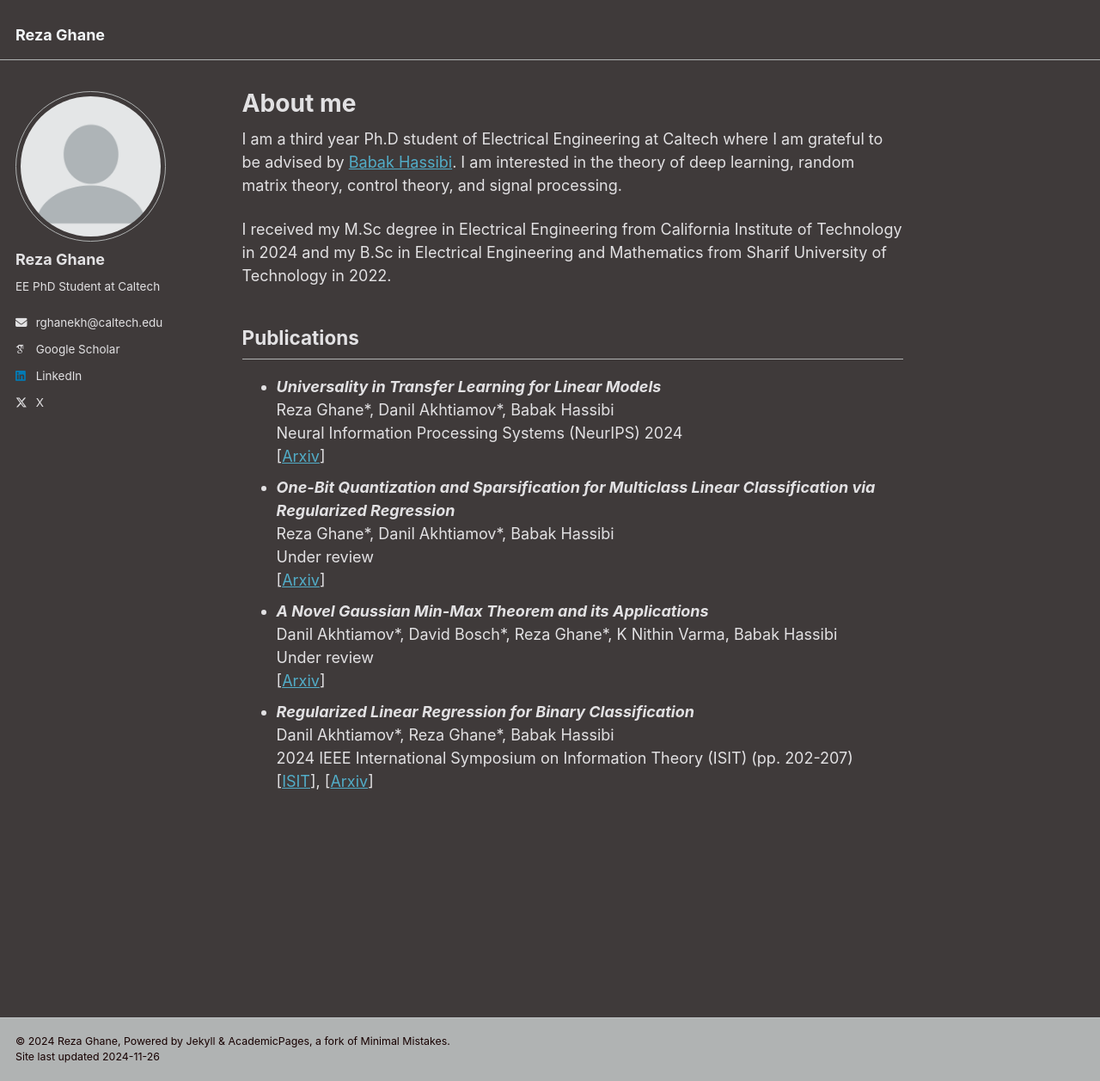
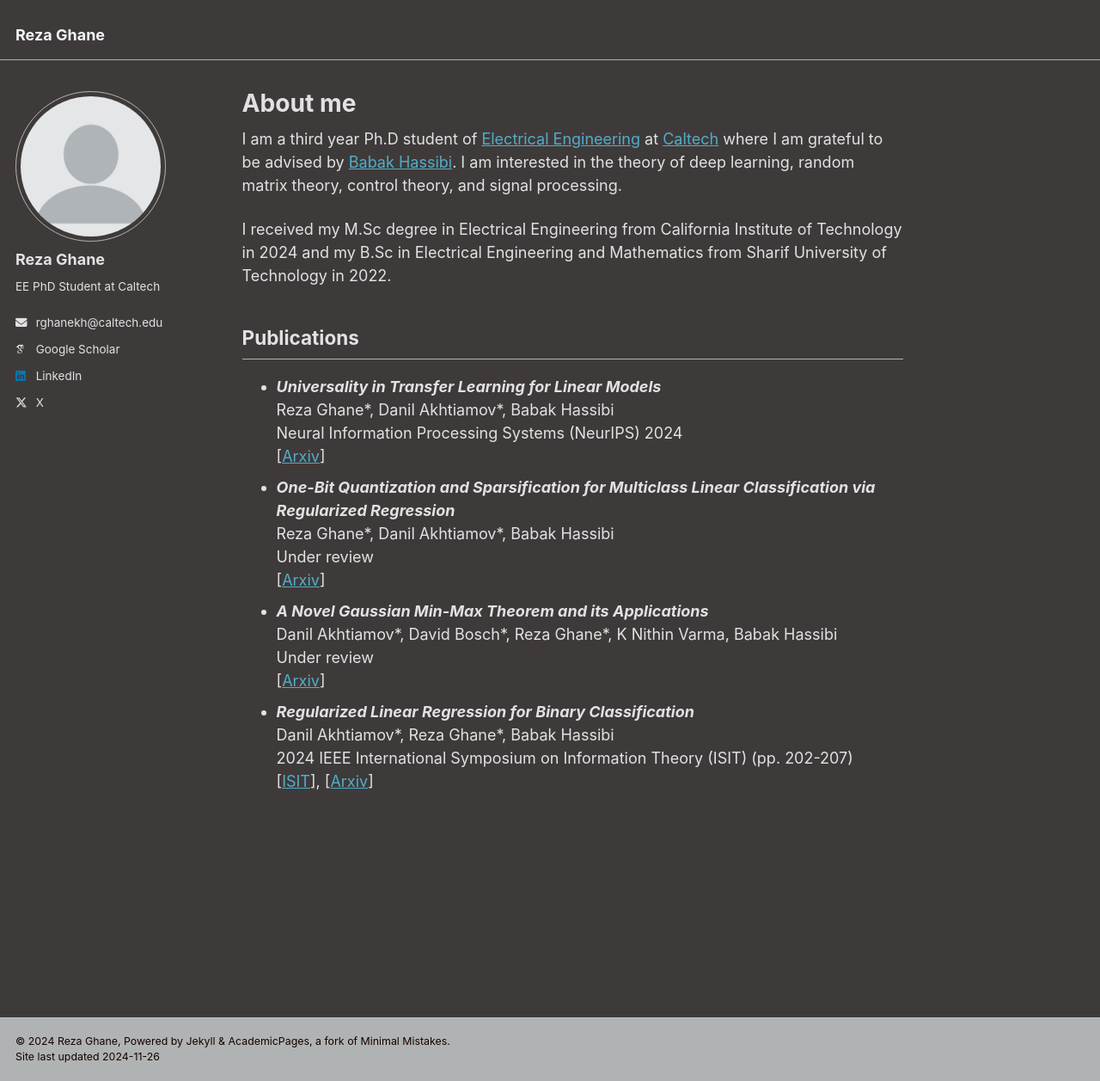
Before and after one commit to ReGhane/ReGhane.github.io, a Jekyll site: the page built from _pages/about.md, in a window 1280 px wide and 1257 px high. Shown: the whole window at 86% size. Built offline with Jekyll 4.4.1, drawn with Linux system fonts in a browser that asks for light colours; some web fonts are replaced; some of the changed lines change nothing that is shown.

Commit message:
added link to dept and school

```diff
--- a/_pages/about.md
+++ b/_pages/about.md
@@ -11,7 +11,7 @@
 <!--
 About me
 ====== -->
-I am a third year Ph.D student of Electrical Engineering at Caltech where I am grateful to be advised by <a href="https://www.eas.caltech.edu/people/hassibi#profile-d0b3cee6-tab">Babak Hassibi</a>. I am interested in the theory of deep learning, random matrix theory, control theory, and signal processing.
+I am a third year Ph.D student of <a href="https://www.ee.caltech.edu/">Electrical Engineering</a> at <a href="https://www.caltech.edu/">Caltech</a> where I am grateful to be advised by <a href="https://www.eas.caltech.edu/people/hassibi#profile-d0b3cee6-tab">Babak Hassibi</a>. I am interested in the theory of deep learning, random matrix theory, control theory, and signal processing.
 <!-- I am mostly interested in the characterization of generalization error for various deep learning paradigms. -->
 
 I received my M.Sc degree in Electrical Engineering from California Institute of Technology in 2024 and my B.Sc in Electrical Engineering and Mathematics from Sharif University of Technology in 2022.
```
